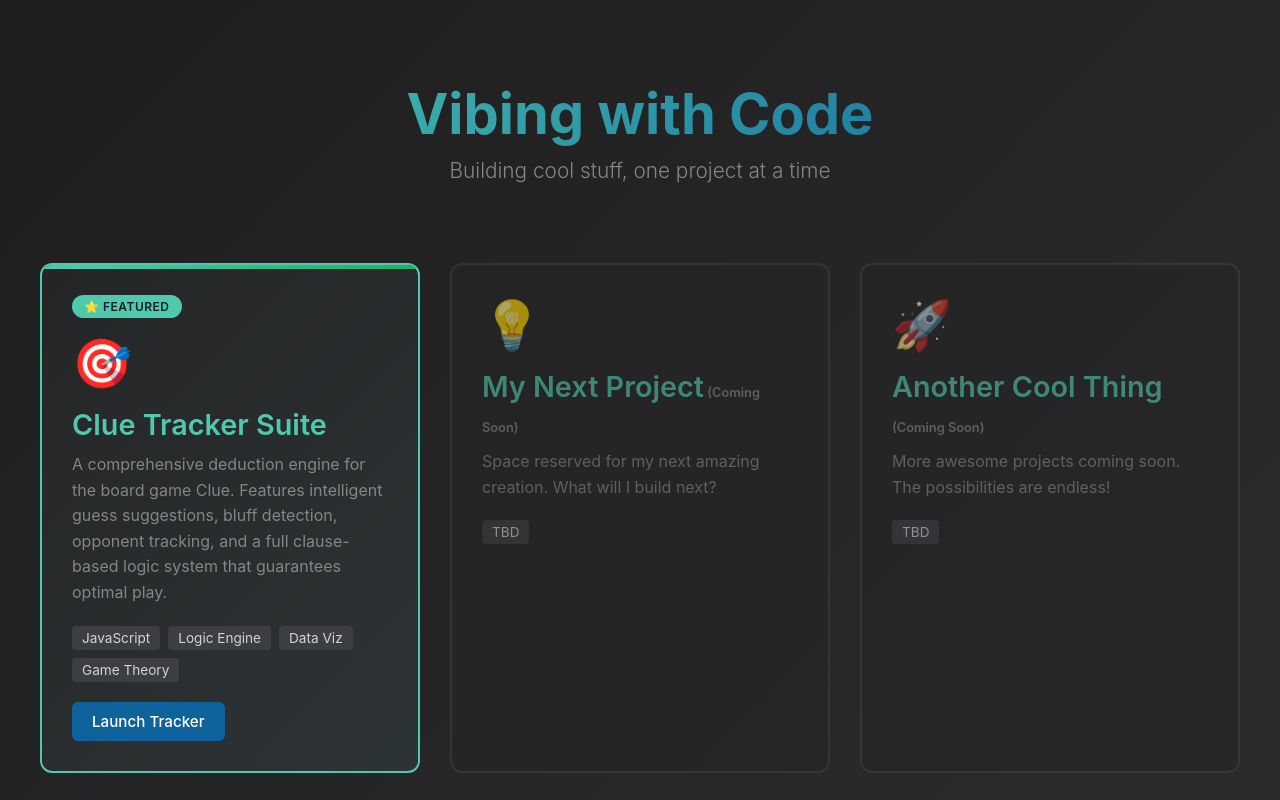
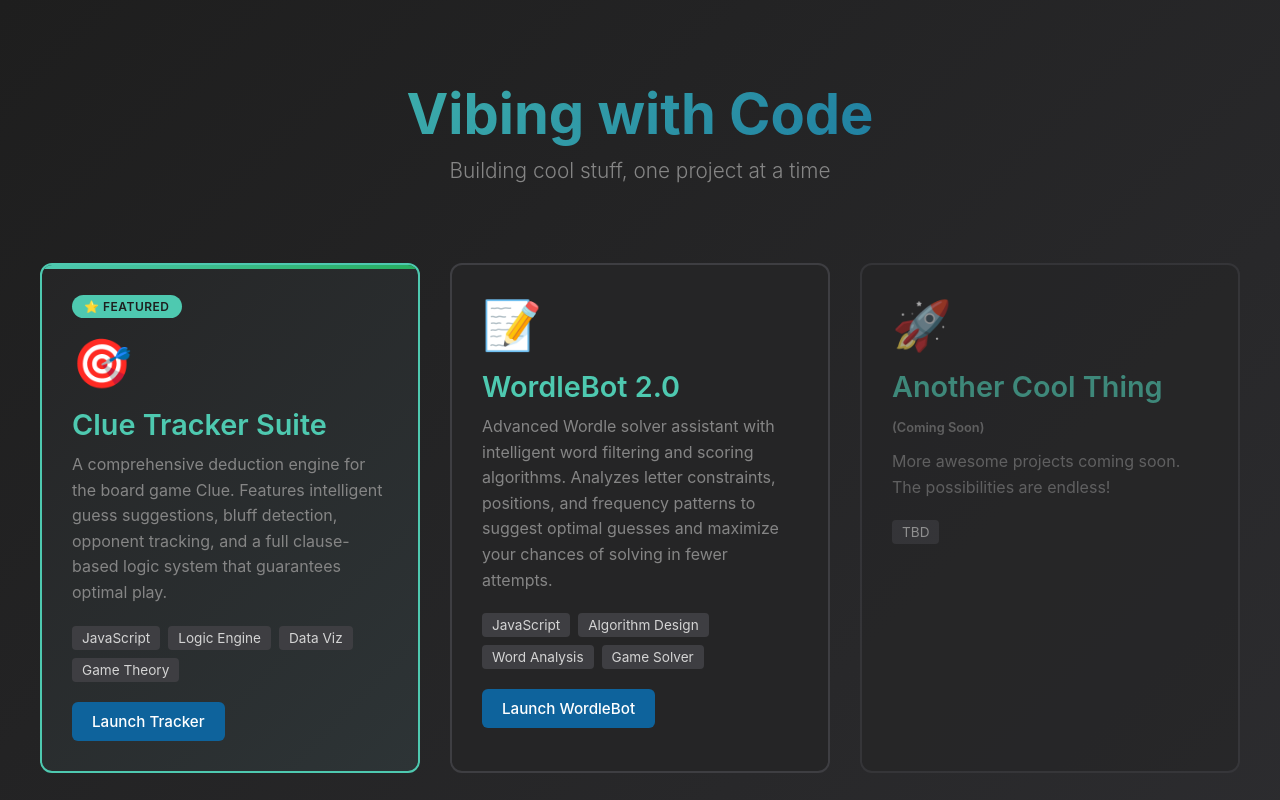
Before and after one commit to vibingwithtyler/vibingwithtyler.github.io, a plain HTML site: page index.html in a window 1280 px wide. Shown: the top 800 px of the page. Drawn offline with Linux system fonts and the light colour scheme.

Commit message:
Uploading homepage with Wordlebot added

```diff
--- a/index.html
+++ b/index.html
@@ -256,15 +256,23 @@
                 </div>
             </div>
 
-            <!-- Placeholder for future projects -->
-            <div class="project-card coming-soon">
-                <div class="project-icon">💡</div>
-                <h2 class="project-title">My Next Project</h2>
+            <!-- WordleBot 2.0 -->
+            <div class="project-card">
+                <div class="project-icon">📝</div>
+                <h2 class="project-title">WordleBot 2.0</h2>
                 <p class="project-description">
-                    Space reserved for my next amazing creation. What will I build next?
+                    Advanced Wordle solver assistant with intelligent word filtering and scoring algorithms.
+                    Analyzes letter constraints, positions, and frequency patterns to suggest optimal guesses
+                    and maximize your chances of solving in fewer attempts.
                 </p>
                 <div class="project-tags">
-                    <span class="tag">TBD</span>
+                    <span class="tag">JavaScript</span>
+                    <span class="tag">Algorithm Design</span>
+                    <span class="tag">Word Analysis</span>
+                    <span class="tag">Game Solver</span>
+                </div>
+                <div class="project-links">
+                    <a href="https://vibingwithtyler.github.io/wordlebot/index.html" class="btn btn-primary">Launch WordleBot</a>
                 </div>
             </div>
 
```
